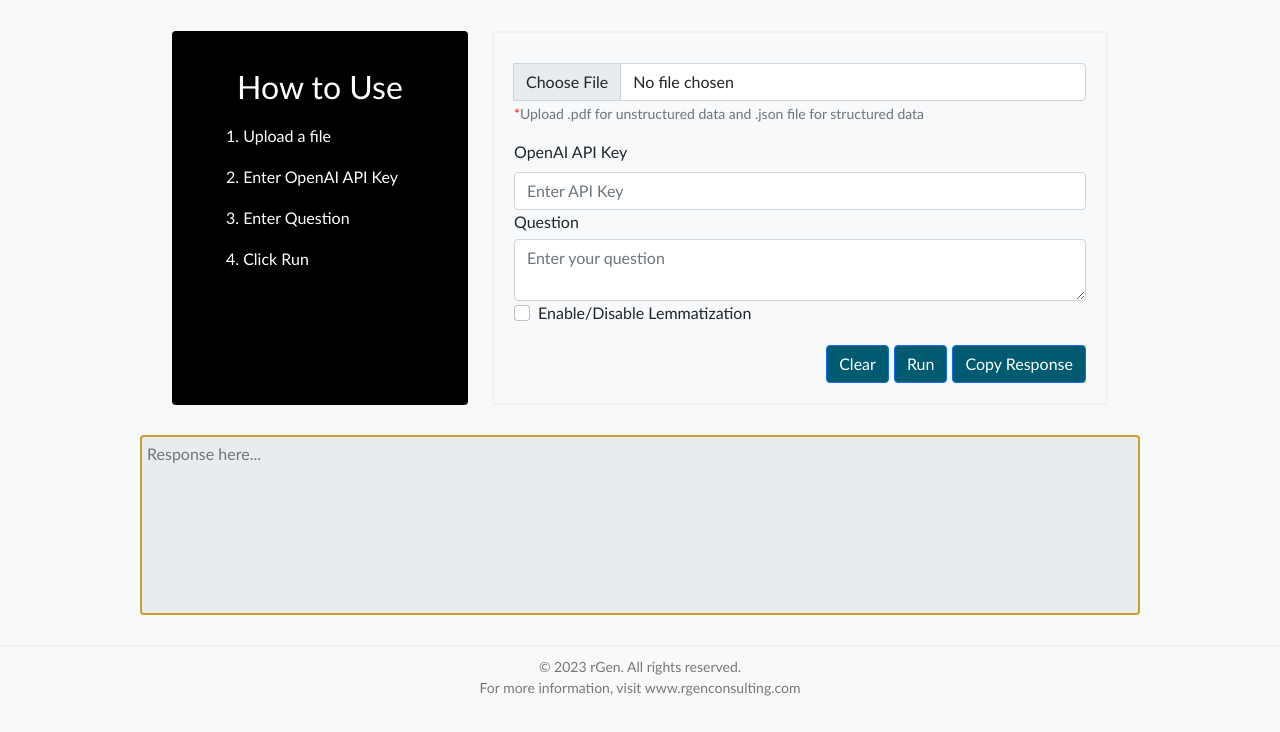
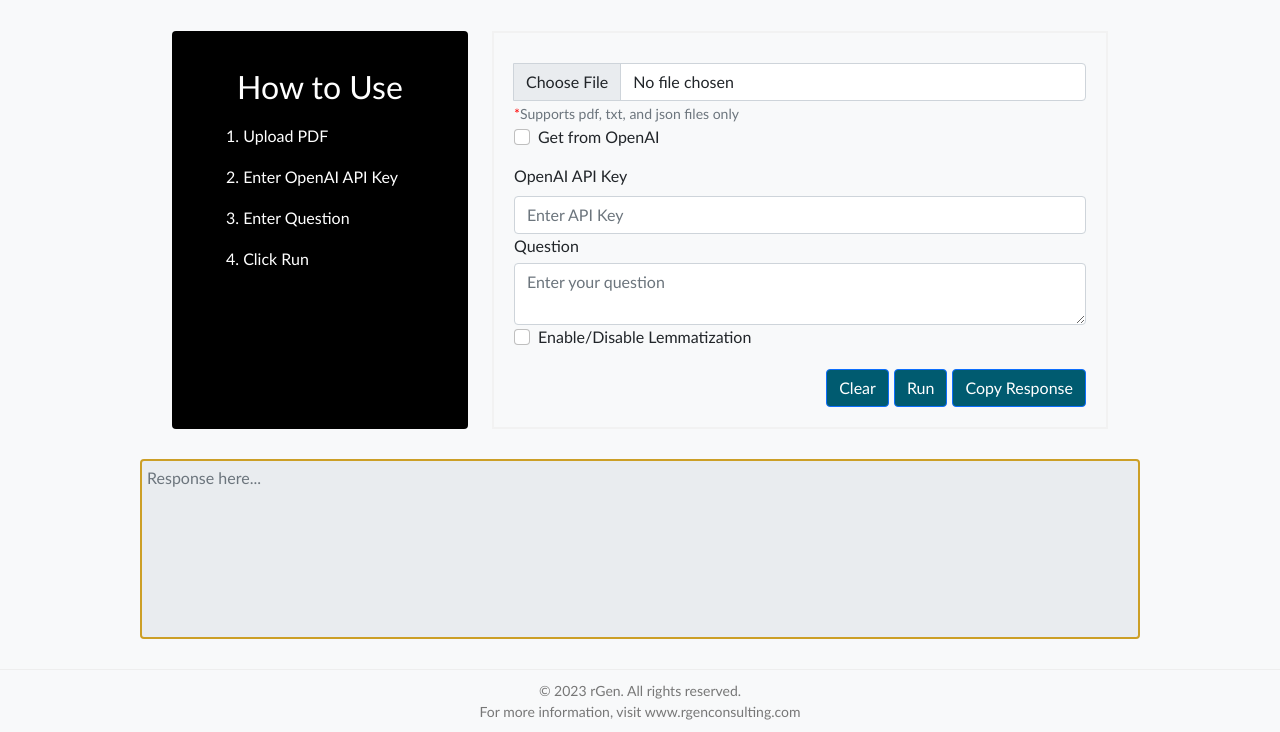
Before and after one commit to PK27849/pdf-analyzer-ui, a plain HTML site: page index.html in a window 1280 px wide. Shown: the part 99-831 px from the top of the page. Before the commit the page ends 807 px from the top, so only its background shows below. Drawn offline with nearby package versions, Linux system fonts and the light colour scheme.

Commit message:
Get OpenAi Checkbox added

```diff
--- a/index.html
+++ b/index.html
@@ -31,7 +31,7 @@
                 <div class="card-body">
                   <h2 class="card-title">How to Use</h2>
                   <ol class="list-group list-group-numbered">
-                    <li class="list-group-item">Upload a file</li>
+                    <li class="list-group-item">Upload PDF</li>
                     <li class="list-group-item">Enter OpenAI API Key</li>
                     <li class="list-group-item">Enter Question</li>
                     <li class="list-group-item">Click Run</li>
@@ -51,8 +51,15 @@
               <input type="file" class="form-control" id="file">
               <!-- <label class="input-group-text" for="file">Upload</label> -->
             </div>
-            <small class="form-text text-muted"><span style="color: red">*</span>Upload .pdf for unstructured data and .json file for structured data</small>
+            <small class="form-text text-muted"><span style="color: red">*</span>Supports pdf, txt, and json files only</small>
+            <div class="form-check">
+              <input class="form-check-input" type="checkbox" id="getFromOpenAI" onchange="toggleFileInput()">
+              <label class="form-check-label" for="getFromOpenAI">
+                Get from OpenAI
+              </label>
+            </div>
           </div>
+
           <!-- <div class="input-api">
             <label for="OpenAI" class="form-label">OpenAI API Key</label>
             <input type="text" class="form-control" id="OpenAI" placeholder="Enter API Key">
@@ -73,12 +80,14 @@
             <label for="question" class="form-label">Question</label>
             <textarea class="form-control" id="question" placeholder="Enter your question"></textarea>
           </div>
-           <div class="form-check">
+
+          <div class="form-check">
             <input class="form-check-input" type="checkbox" id="lemmatizationCheckbox">
             <label class="form-check-label" for="lemmatizationCheckbox">
               Enable/Disable Lemmatization
-           </label>
+            </label>
           </div>
+
           <div class="button-section">
             <button class="btn btn-primary" onclick="clearResponse()">Clear</button>
             <button class="btn btn-primary" onclick="run(event)">Run</button>
```
